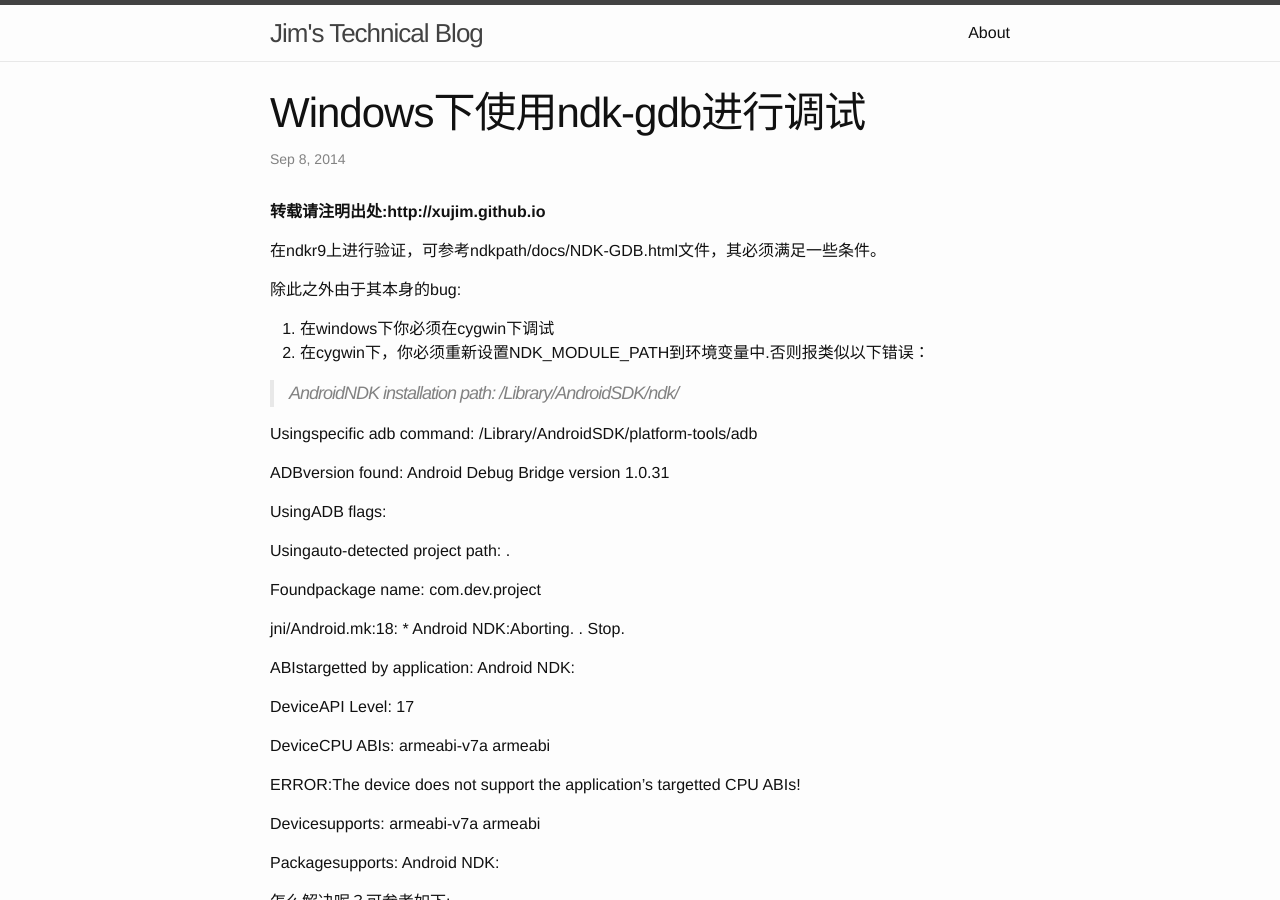
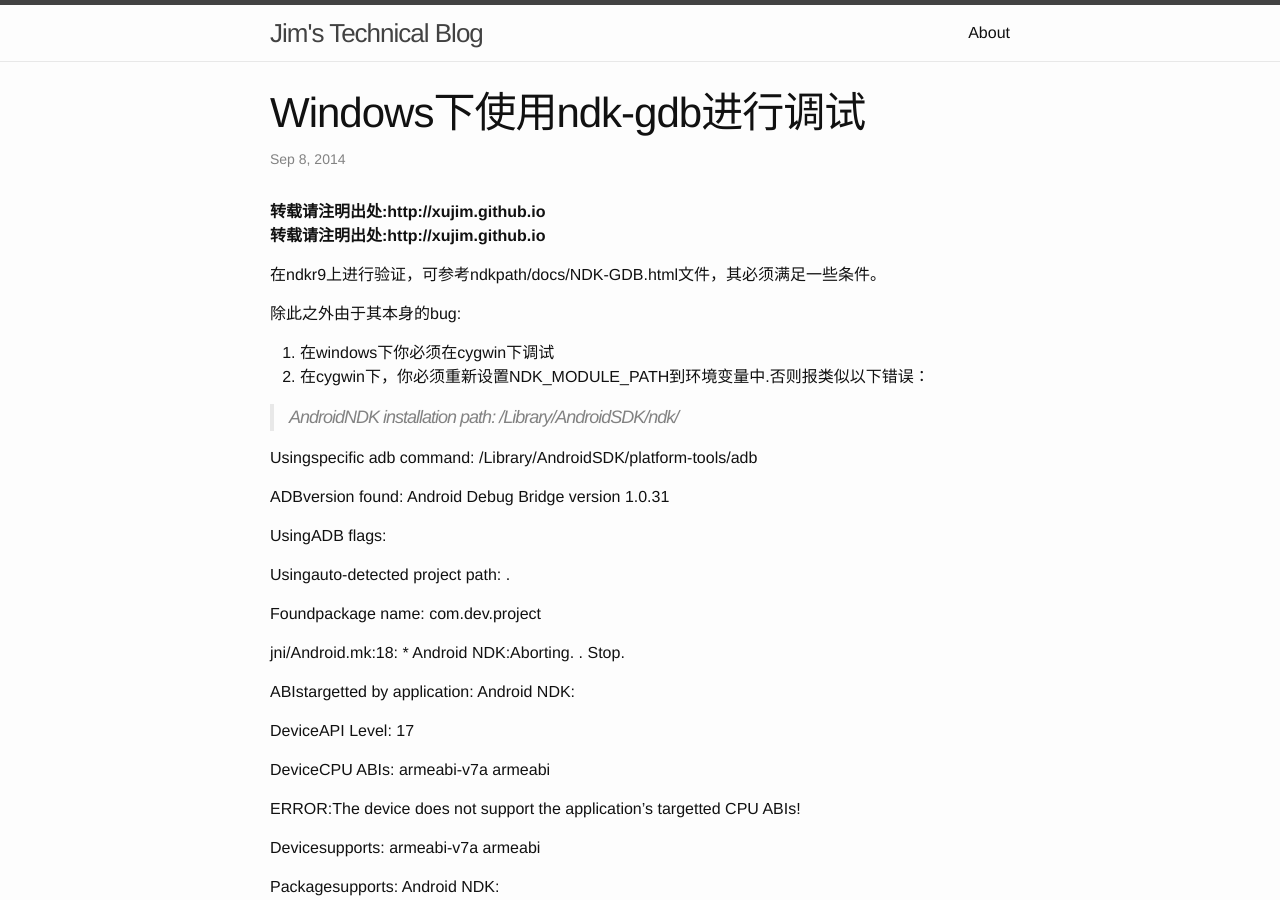
Before and after one commit to xujim/xujim.github.io, a Jekyll site: the page built from _posts/2014-09-08-howto_debug_in_windows_with_ndkgdb.markdown, in a window 1280 px wide and 900 px high. Built offline with Jekyll 4.4.1, drawn with Linux system fonts in a browser that asks for light colours.

Commit message:
no message

```diff
--- a/_layouts/post.html
+++ b/_layouts/post.html
@@ -9,6 +9,7 @@ layout: default
   </header>
 
   <article class="post-content">
+  <strong>转载请注明出处:http://xujim.github.io</strong>
     {{ content }}
   </article>
 
```
